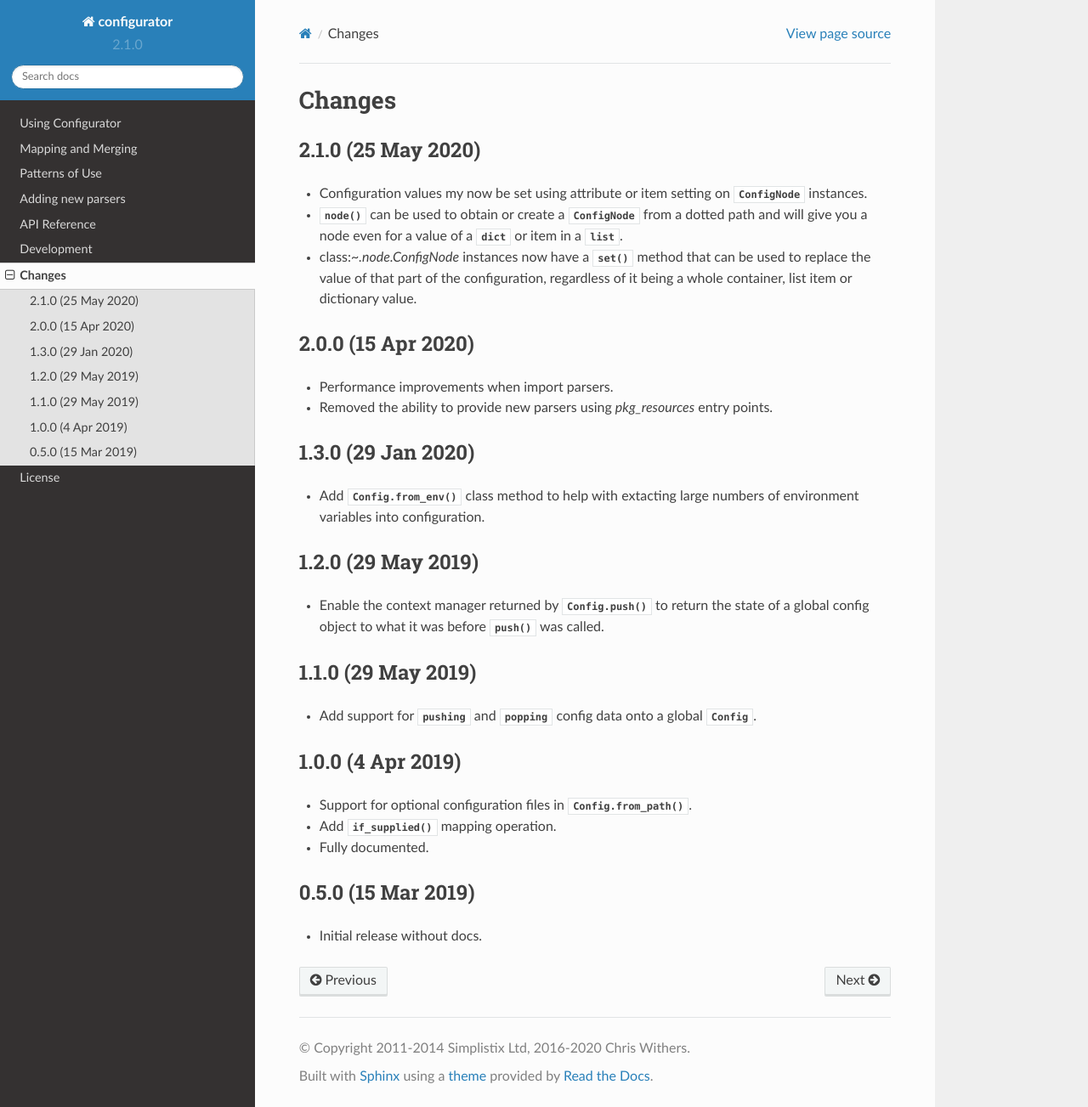
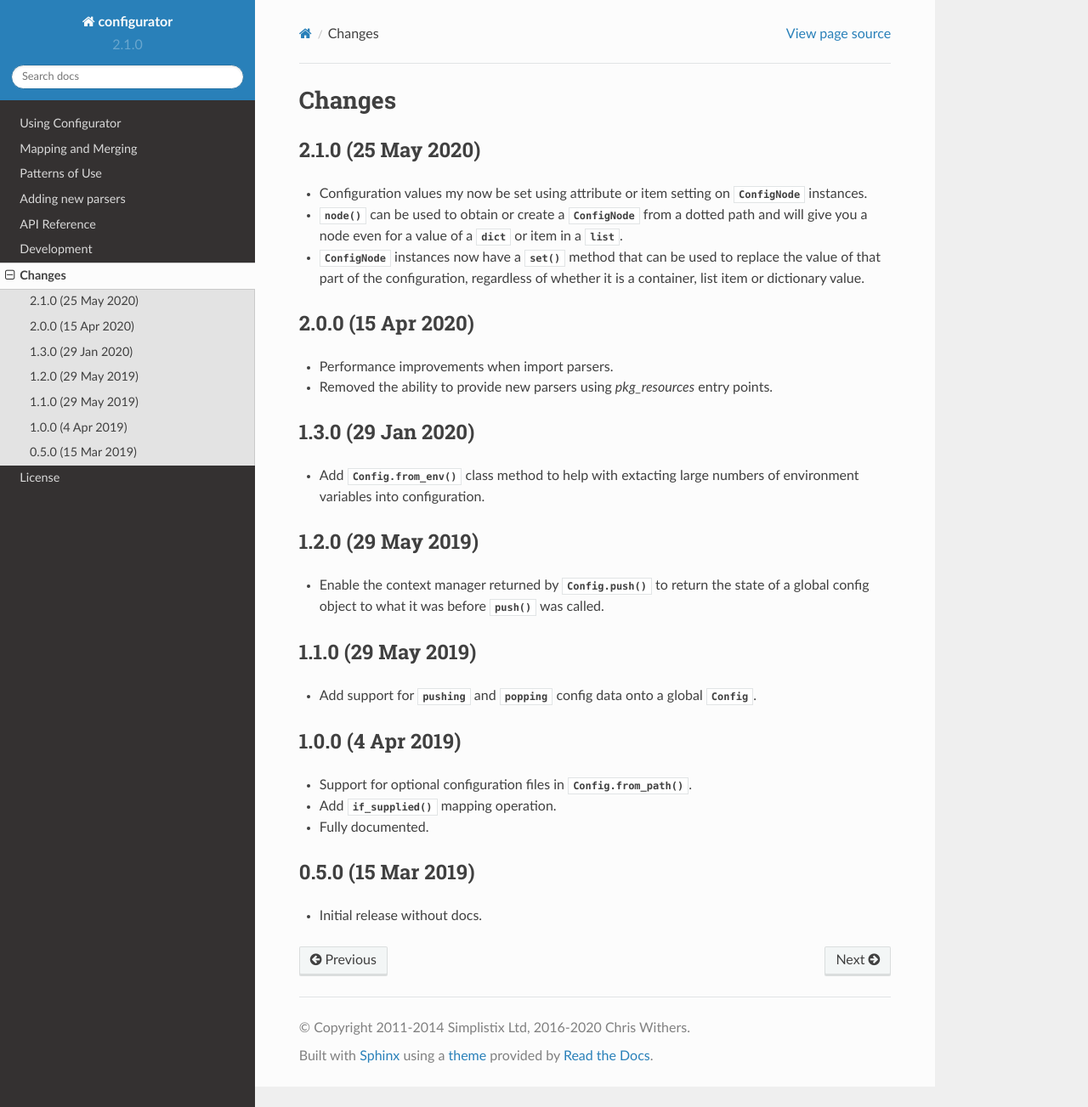
Before and after one commit to simplistix/configurator, a Sphinx documentation site: the page built from docs/changes.rst, in a window 1280 px wide and 1303 px high. Shown: the whole window at 85% size. Built offline with Sphinx 7.4.7 and the Read the Docs theme 2.0.0, drawn with Linux system fonts in a browser that asks for light colours.

Commit message:
Documentation fixes.

```diff
--- a/docs/changes.rst
+++ b/docs/changes.rst
@@ -13,9 +13,9 @@ Changes
   :class:`~.node.ConfigNode` from a dotted path and will give you a node even
   for a value of a :class:`dict` or item in a :class:`list`.
 
-- class:`~.node.ConfigNode` instances now have a :meth:`~.node.ConfigNode.set`
+- :class:`~.node.ConfigNode` instances now have a :meth:`~.node.ConfigNode.set`
   method that can be used to replace the value of that part of the configuration,
-  regardless of it being a whole container, list item or dictionary value.
+  regardless of whether it is a container, list item or dictionary value.
 
 2.0.0 (15 Apr 2020)
 -------------------
```
Also changed, not shown: 1 other file.
